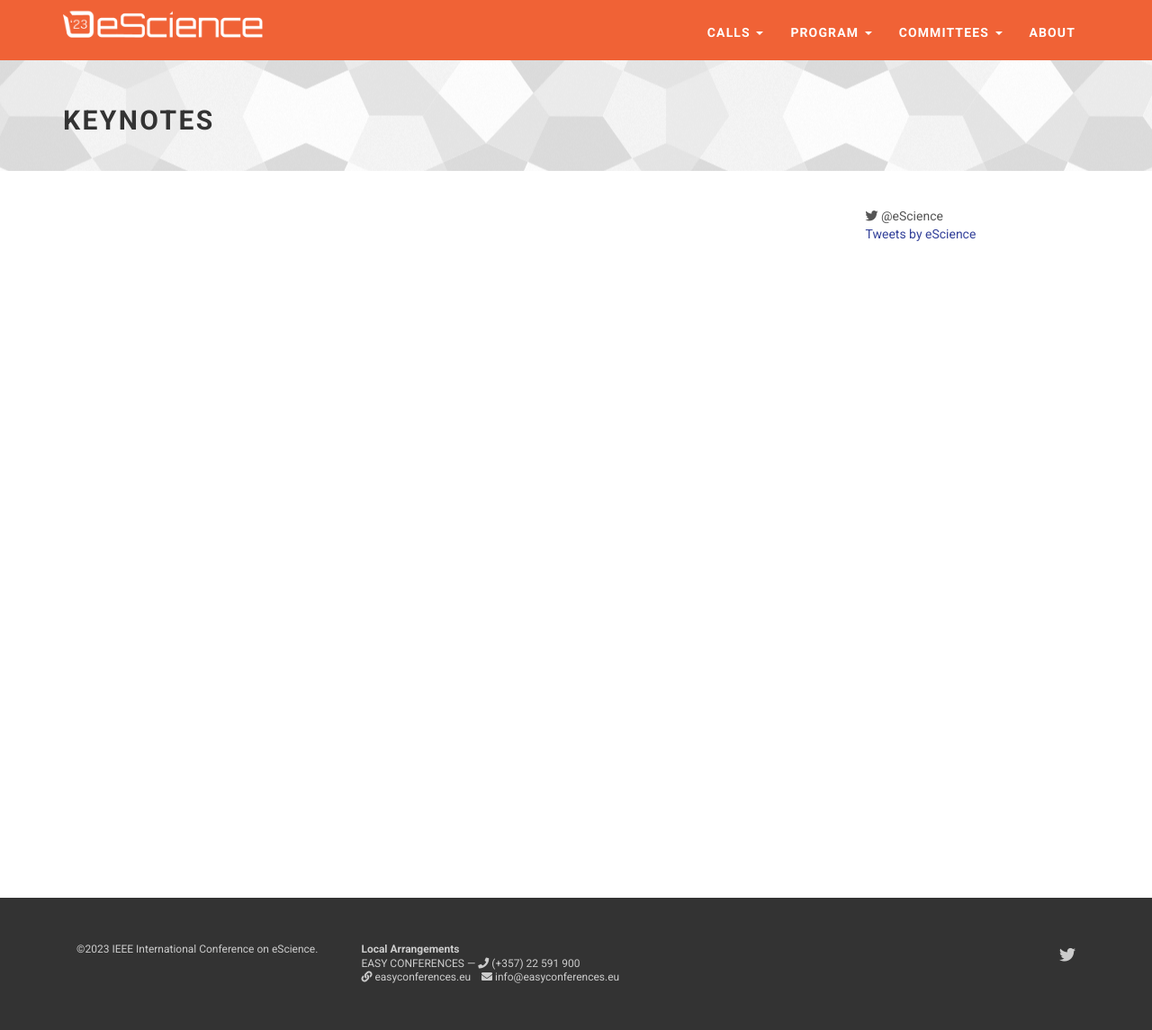
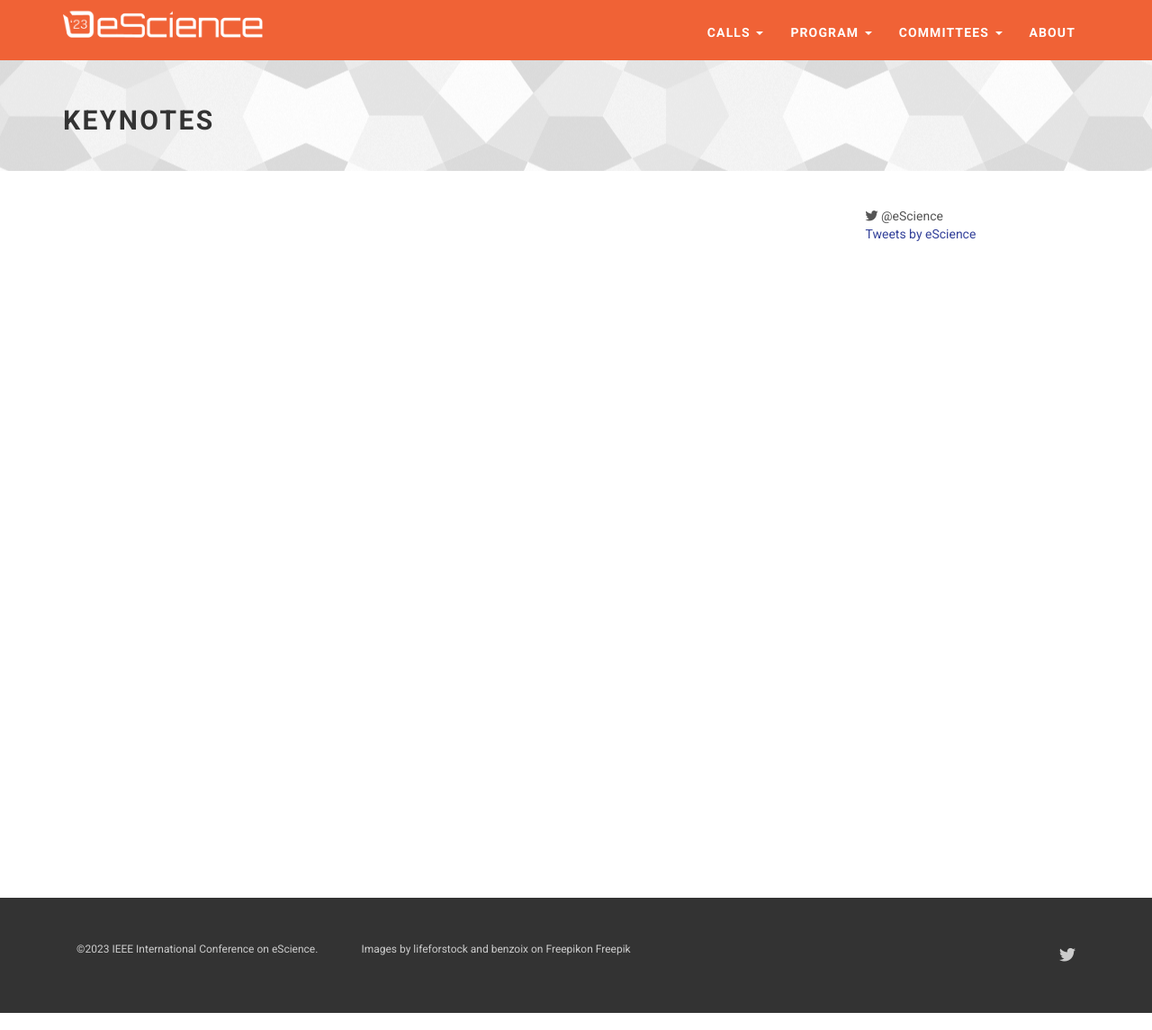
Before and after one commit to escience-conference/2024, a Jekyll site: the page built from keynotes.html, in a window 1280 px wide and 1145 px high. Shown: the whole window at 90% size. Built offline with Jekyll 4.4.1, drawn with Linux system fonts in a browser that asks for light colours; nearby versions of some CDN libraries; comment, search, counter and statistics services are not loaded.

Commit message:
Update footer.html

```diff
--- a/_includes/footer.html
+++ b/_includes/footer.html
@@ -5,16 +5,7 @@
                 &copy;{{ site.time | date: "%Y"}} {{ site.edition }} {{ site.title }}.
             </p>
             <p class=pull-left style="line-height: 1.3em">
-                <strong>Local Arrangements</strong><br />
-                EASY CONFERENCES &mdash;
-                <i class="fa fa-phone"></i> (+357) 22 591 900
-                <br />
-                <a href="http://easyconferences.eu/" target="_blank" style="color: #ccc">
-                    <i class="fa fa-link"></i> easyconferences.eu
-                </a>&nbsp;&nbsp;
-                <a href="mailto:info@easyconferences.eu" style="color: #ccc">
-                    <i class="fa fa-envelope"></i> info@easyconferences.eu
-                </a>
+               Images by lifeforstock and benzoix on Freepikon Freepik
             </p>
             <p class=pull-right style="font-size: 1.5em">
                 <a href="https://twitter.com/escience" target="_blank" style="color: #ccc">
```
